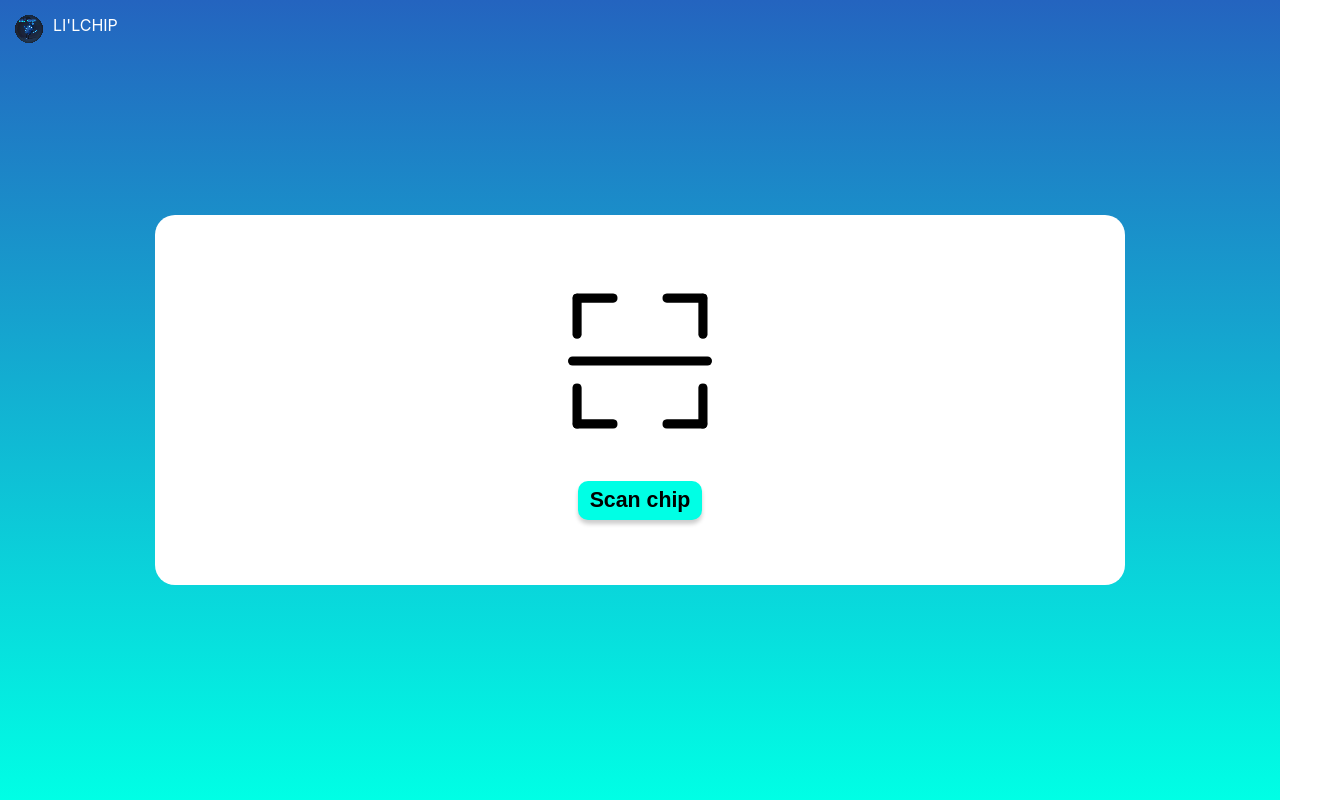
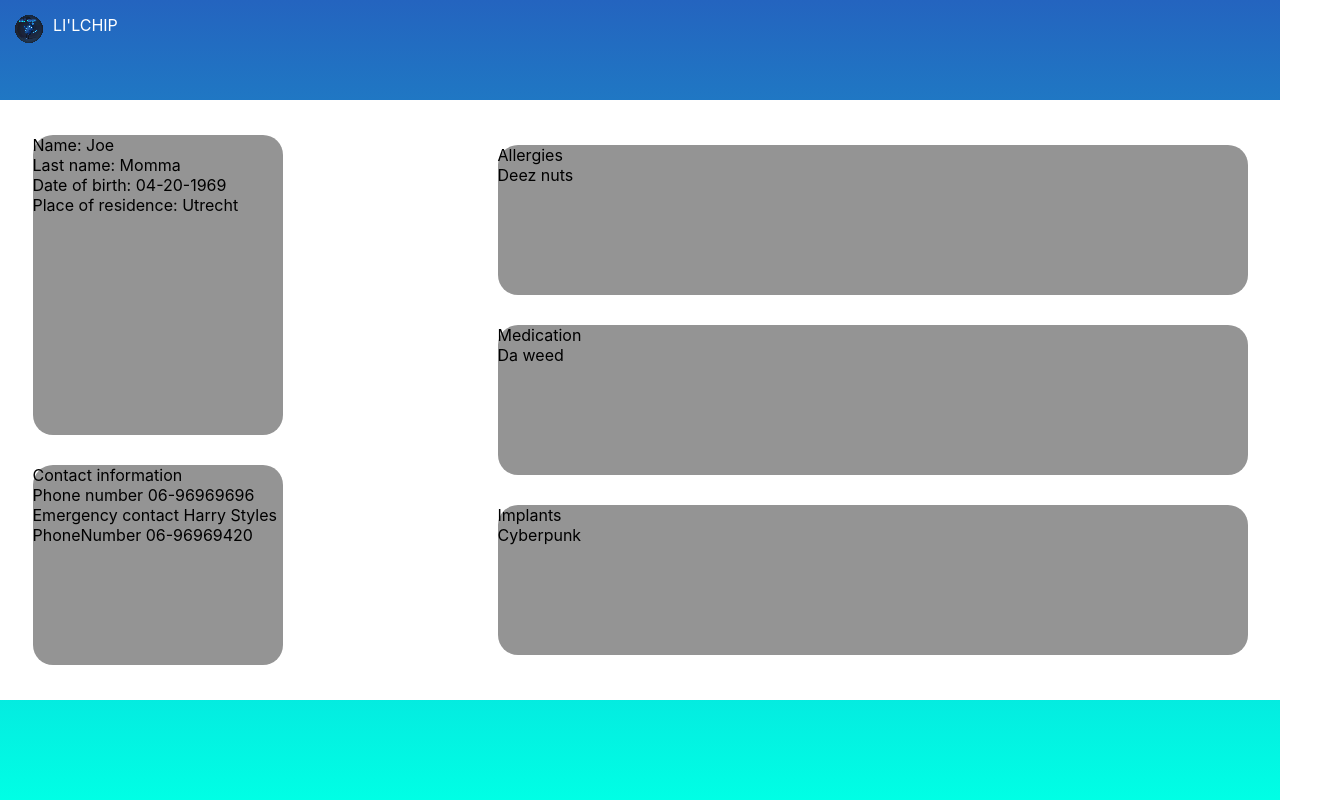
Before and after one commit to SvenLoeve/lilchip, a React (Create React App) app in the folder lilchip/: page /chip-scan in a window 1280 px wide. Shown: the whole page, 1340 px wide, since content can reach past the window. Built offline with nearby package versions, Linux system fonts and the light colour scheme.

Commit message:
Added variable data to show when chip is scanned

```diff
--- a/lilchip/src/pages/ChipScan/ChipScan.css
+++ b/lilchip/src/pages/ChipScan/ChipScan.css
@@ -1,10 +1,57 @@
 .containerChipScan {
   display: flex;
+  flex-wrap: wrap;
   flex-direction: column;
   justify-content: center;
   align-items: center;
+  gap: 30px;
   background: white;
-  width: 970px;
-  height: 370px;
+  width: 1400px;
+  height: 600px;
   border-radius: 20px;
 }
+
+.containerPersonalInformation {
+  display: flex;
+  flex-direction: column;
+  background: #949494;
+  width: 250px;
+  height: 300px;
+  border-radius: 20px;
+}
+
+.containerContactInformation {
+  display: flex;
+  flex-direction: column;
+  background: #949494;
+  width: 250px;
+  height: 200px;
+  border-radius: 20px;
+}
+
+.containerAllergies {
+  display: flex;
+  flex-direction: column;
+  background: #949494;
+  width: 750px;
+  height: 150px;
+  border-radius: 20px;
+}
+
+.containerMedication {
+  display: flex;
+  flex-direction: column;
+  background: #949494;
+  width: 750px;
+  height: 150px;
+  border-radius: 20px;
+}
+
+.containerImplants {
+  display: flex;
+  flex-direction: column;
+  background: #949494;
+  width: 750px;
+  height: 150px;
+  border-radius: 20px;
+}
--- a/lilchip/src/pages/ChipScan/ChipScan.jsx
+++ b/lilchip/src/pages/ChipScan/ChipScan.jsx
@@ -10,10 +10,26 @@ import Button from "../../components/Button/Button";
 
 const ChipScan = () => {
 
-    const [data, setData] = useState(null);
+    // const [data, setData] = useState(null);
+
+    //dummy data
+    const [data, setData] = useState({
+        name: "Joe",
+        lastName: "Momma",
+        dateOfBirth: "04-20-1969",
+        placeOfResidence: "Utrecht",
+        phoneNumber: "06-96969696",
+        emergencyContact: "Harry Styles",
+        emergencyContactNumber: "06-96969420",
+        alergies: "Deez nuts",
+        medication: "Da weed",
+        implants: "Cyberpunk"
+    });
+
+
     const API_URL = "http://127.0.0.1:5000/api/v1/read_physical_chip_data?apikey=fe593a02b73346f4b5608ce8ec2d2f89";
 
-    const handleGetData = async () => {
+    const handleGetData = () => {
         axios
             .get(API_URL)
             .then(response => {
@@ -22,6 +38,7 @@ const ChipScan = () => {
             })
             .catch(error => {
                 console.error("Error:", error)
+                alert("Error, no chip found")
             });
 
     }
@@ -37,7 +54,30 @@ const ChipScan = () => {
     else {
         return (
             <div className="containerChipScan">
-                <text>{data}</text>
+                <div className="containerPersonalInformation">
+                    <text>Name: {data.name}</text>
+                    <text>Last name: {data.lastName}</text>
+                    <text>Date of birth: {data.dateOfBirth}</text>
+                    <text>Place of residence: {data.placeOfResidence}</text>
+                </div>
+                <div className="containerContactInformation">
+                    <text>Contact information</text>
+                    <text>Phone number {data.phoneNumber}</text>
+                    <text>Emergency contact {data.emergencyContact}</text>
+                    <text>PhoneNumber {data.emergencyContactNumber}</text>
+                </div>
+                <div className="containerAllergies">
+                    <text>Allergies</text>
+                    <text>{data.alergies}</text>
+                </div>
+                <div className="containerMedication">
+                    <text>Medication</text>
+                    <text>{data.medication}</text>
+                </div>
+                <div className="containerImplants">
+                    <text>Implants</text>
+                    <text>{data.implants}</text>
+                </div>
             </div>
         )
     }
--- a/lilchip/src/pages/Login/Login.css
+++ b/lilchip/src/pages/Login/Login.css
@@ -1,4 +1,4 @@
-.container{
+.container {
   display: flex;
   flex-direction: column;
   align-items: center;
@@ -9,14 +9,15 @@
   overflow: hidden;
   width: 300px;
   border-radius: 20px;
+  box-shadow: 0 4px 4px rgba(0, 0, 0, 0.2);
 }
 
-.form{
+.form {
   display: flex;
   align-items: center;
 }
 
-.header{
+.header {
   display: flex;
   flex-direction: column;
   align-items: center;
@@ -25,21 +26,21 @@
   margin-top: 30px;
 }
 
-.input{
+.input {
   display: flex;
   flex-direction: column;
   align-items: center;
   border: transparent;
 }
 
-.input input{
+.input input {
   background: #eaeaea;
   border: transparent;
   border-radius: 15px;
   padding-left: 10px;
 }
 
-.text{
+.text {
   color: black;
   font-size: 16;
   font: bold;
@@ -47,34 +48,33 @@
   text-transform: uppercase;
 }
 
-.buttons{
+.buttons {
   display: flex;
   gap: 20px;
   padding-top: 10px;
-
 }
 
-.button{
+.button {
   display: flex;
   border-radius: 10px;
   padding: 5px;
 }
 
-.button:hover{
+.button:hover {
   background-color: #eaeaea;
 }
 
-.back{
+.back {
   background-color: #1b2339;
   color: white;
 }
 
-.blue{
+.blue {
   background-color: #00ffe5;
   color: black;
 }
 
-.danger{
+.danger {
   font-size: 12;
   color: red;
 }
```
Lines whose indentation alone changed are shown as unchanged.
